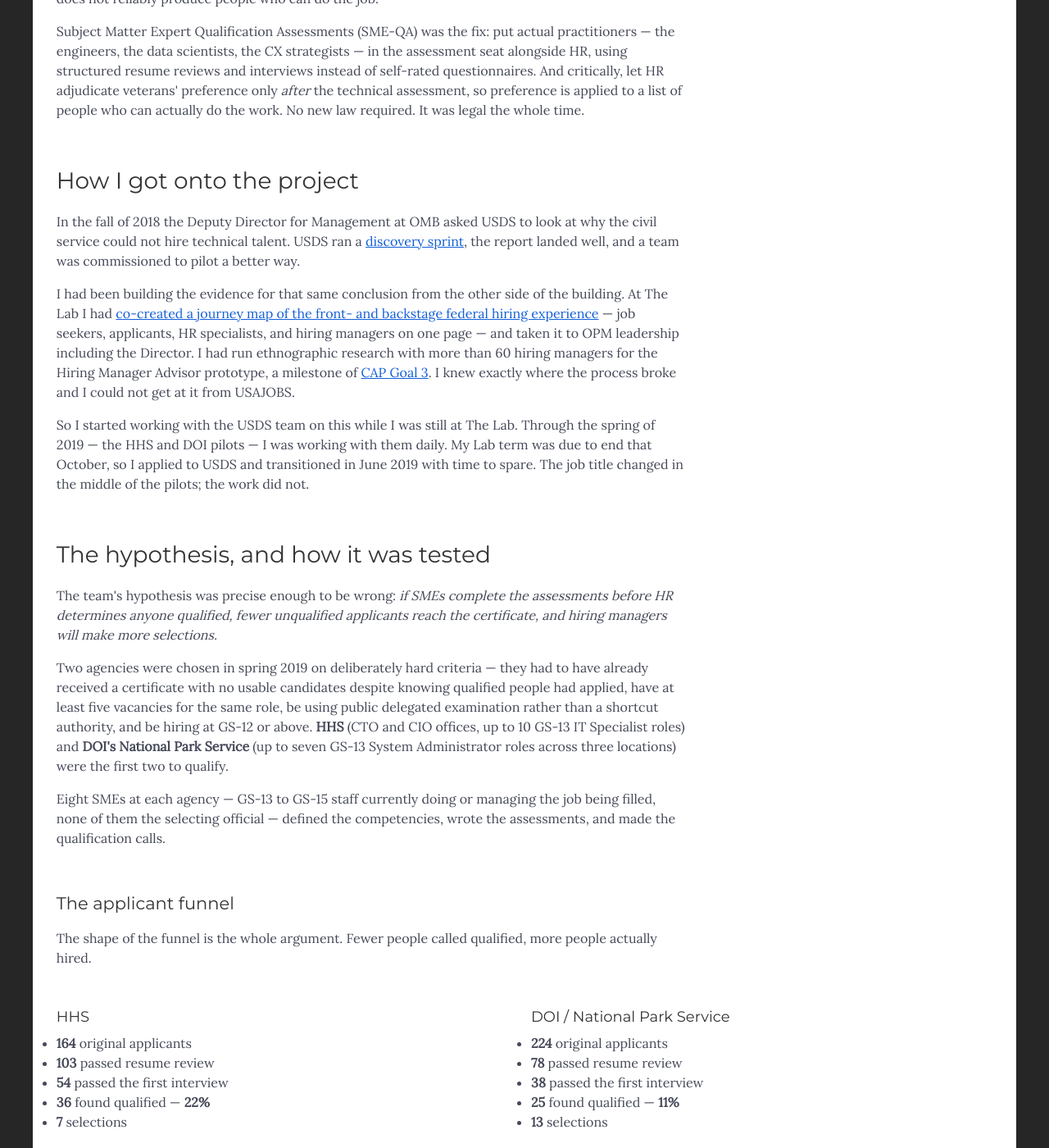
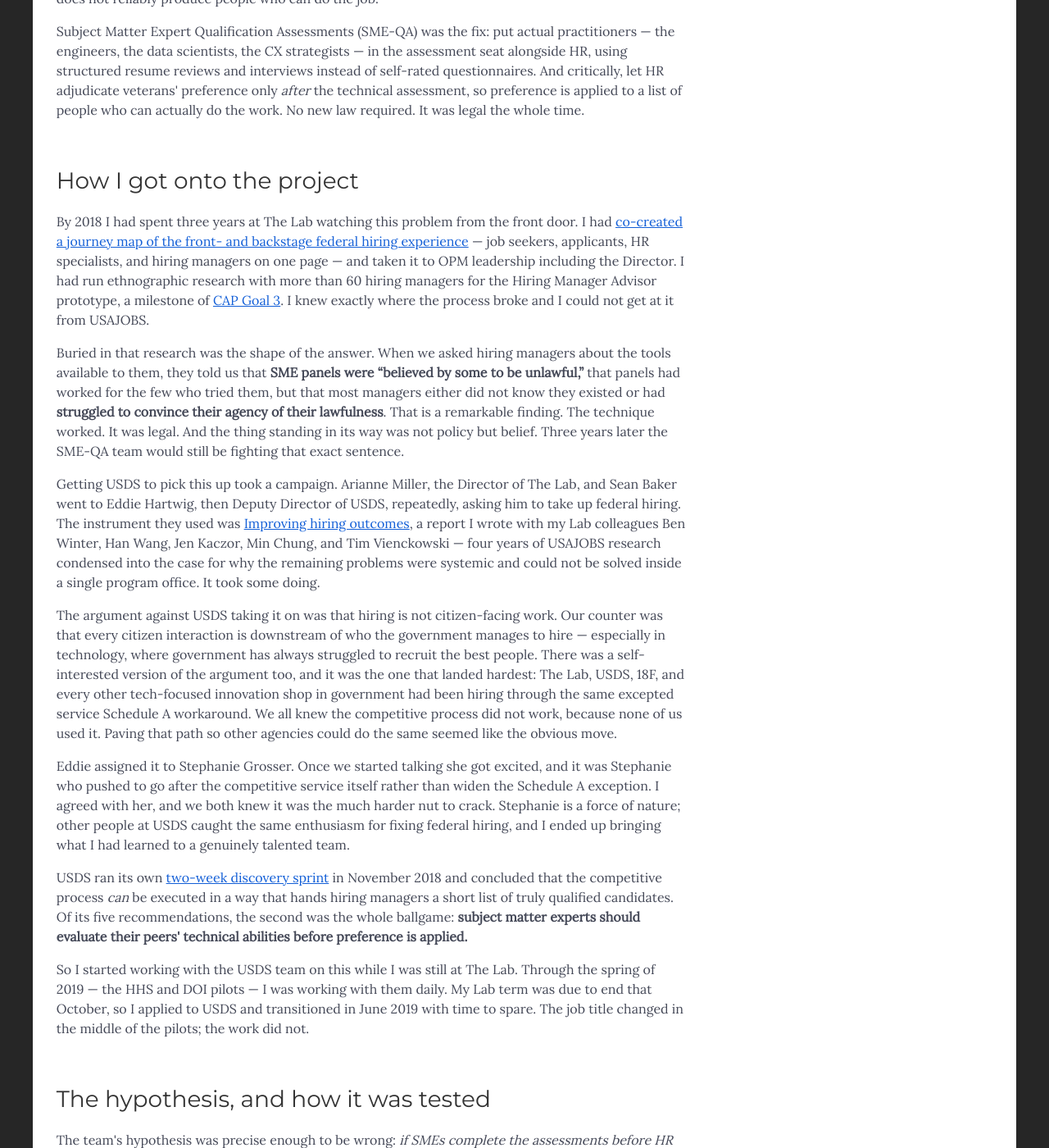
Before and after one commit to humancompanion/portfolio, a Jekyll site: the page built from pages/case-study/smeqa.html, in a window 1280 px wide and 1400 px high, scrolled down 786 px. Shown: the whole window at 82% size. Built offline with Jekyll 4.4.1, drawn with Linux system fonts in a browser that asks for light colours; nearby versions of some CDN libraries.

Commit message:
Add the origin story to the SME-QA case study
Replaces the placeholder with the real account: Arianne Miller and Sean
Baker's repeated asks to Eddie Hartwig, the Improving hiring outcomes
report as the instrument, the 'not citizen-facing' objection and the
Schedule A counter-argument, and Stephanie Grosser pushing to take on the
competitive service rather than widen the exception.

Also surfaces the SME panel finding from the report's hiring manager
research - panels 'believed by some to be unlawful' - which prefigures the
obstacle SME-QA spent three years fighting.

Adds the report to assets/pdf as a linked work sample.

```diff
--- a/pages/case-study/smeqa.html
+++ b/pages/case-study/smeqa.html
@@ -50,29 +50,77 @@ project_url_display: "https://smeqa.usds.gov"
   <div class="g-cell g-B--full g-ML--fit">
     <div class="g-cell-content">
       <h3>How I got onto the project</h3>
-      <!-- TODO(interview): still missing the agitation story - the part where
-           you got USDS involved from inside The Lab. Who did you push, with what
-           argument, and what finally moved it? That belongs between the second
-           and third paragraphs below. -->
       <p>
-        In the fall of 2018 the Deputy Director for Management at OMB asked USDS
-        to look at why the civil service could not hire technical talent. USDS
-        ran a
-        <a href="https://github.com/usds/usds/blob/master/discovery-sprint-reports/2018/hiring-technical-talent-using-the-competitive-process.pdf" target="_blank" rel="noopener">discovery sprint<span class="visually-hidden"> (opens in new tab)</span></a>,
-        the report landed well, and a team was commissioned to pilot a better
-        way.
-      </p>
-      <p>
-        I had been building the evidence for that same conclusion from the other
-        side of the building. At The Lab I had
+        By 2018 I had spent three years at The Lab watching this problem from the
+        front door. I had
         <a href="{{ site.baseurl }}/resume/#the-lab">co-created a journey map of the front- and backstage federal hiring experience</a>
         &mdash; job seekers, applicants, HR specialists, and hiring managers on
-        one page &mdash; and taken it to OPM leadership including the Director.
-        I had run ethnographic research with more than 60 hiring managers for
-        the Hiring Manager Advisor prototype, a milestone of
+        one page &mdash; and taken it to OPM leadership including the Director. I
+        had run ethnographic research with more than 60 hiring managers for the
+        Hiring Manager Advisor prototype, a milestone of
         <a href="https://trumpadministration.archives.performance.gov/CAP/CAP_goal_3.html" target="_blank" rel="noopener">CAP Goal 3<span class="visually-hidden"> (opens in new tab)</span></a>.
         I knew exactly where the process broke and I could not get at it from
         USAJOBS.
+      </p>
+      <p>
+        Buried in that research was the shape of the answer. When we asked hiring
+        managers about the tools available to them, they told us that
+        <strong>SME panels were &ldquo;believed by some to be unlawful,&rdquo;</strong>
+        that panels had worked for the few who tried them, but that most managers
+        either did not know they existed or had
+        <strong>struggled to convince their agency of their lawfulness</strong>.
+        That is a remarkable finding. The technique worked. It was legal. And the
+        thing standing in its way was not policy but belief. Three years later
+        the SME-QA team would still be fighting that exact sentence.
+      </p>
+      <p>
+        Getting USDS to pick this up took a campaign. Arianne Miller, the
+        Director of The Lab, and Sean Baker went to Eddie Hartwig, then Deputy
+        Director of USDS, repeatedly, asking him to take up federal hiring. The
+        instrument they used was
+        <a href="{{ site.baseurl }}/assets/pdf/improving-hiring-outcomes-v2.7.pdf">Improving hiring outcomes</a>,
+        a report I wrote with my Lab colleagues Ben Winter, Han Wang, Jen Kaczor,
+        Min Chung, and Tim Vienckowski &mdash; four years of USAJOBS research
+        condensed into the case for why the remaining problems were systemic and
+        could not be solved inside a single program office. It took some doing.
+        <!-- TODO(interview): version nuance worth getting right. The PDF you
+             dropped in is v2.7, published Feb 15 2019, and its text already
+             refers to the USDS sprint as "concluded" and the pilot as "begun" -
+             it even has a "Scaling the USDS pilot" section. So the drafts that
+             persuaded Eddie were earlier revisions, and v2.7 is the version that
+             absorbed the result. Confirm and I'll adjust the wording so a
+             careful reader doesn't catch a date mismatch. Do you still have an
+             earlier version, or is v2.7 the one to publish? -->
+      </p>
+      <p>
+        The argument against USDS taking it on was that hiring is not
+        citizen-facing work. Our counter was that every citizen interaction is
+        downstream of who the government manages to hire &mdash; especially in
+        technology, where government has always struggled to recruit the best
+        people. There was a self-interested version of the argument too, and it
+        was the one that landed hardest: The Lab, USDS, 18F, and every other
+        tech-focused innovation shop in government had been hiring through the
+        same excepted service Schedule A workaround. We all knew the competitive
+        process did not work, because none of us used it. Paving that path so
+        other agencies could do the same seemed like the obvious move.
+      </p>
+      <p>
+        Eddie assigned it to Stephanie Grosser. Once we started talking she got
+        excited, and it was Stephanie who pushed to go after the competitive
+        service itself rather than widen the Schedule A exception. I agreed with
+        her, and we both knew it was the much harder nut to crack. Stephanie is a
+        force of nature; other people at USDS caught the same enthusiasm for
+        fixing federal hiring, and I ended up bringing what I had learned to a
+        genuinely talented team.
+      </p>
+      <p>
+        USDS ran its own
+        <a href="https://github.com/usds/usds/blob/master/discovery-sprint-reports/2018/hiring-technical-talent-using-the-competitive-process.pdf" target="_blank" rel="noopener">two-week discovery sprint<span class="visually-hidden"> (opens in new tab)</span></a>
+        in November 2018 and concluded that the competitive process
+        <em>can</em> be executed in a way that hands hiring managers a short list
+        of truly qualified candidates. Of its five recommendations, the second
+        was the whole ballgame: <strong>subject matter experts should evaluate
+        their peers' technical abilities before preference is applied.</strong>
       </p>
       <p>
         So I started working with the USDS team on this while I was still at The
```
Also changed, not shown: 1 other file.
